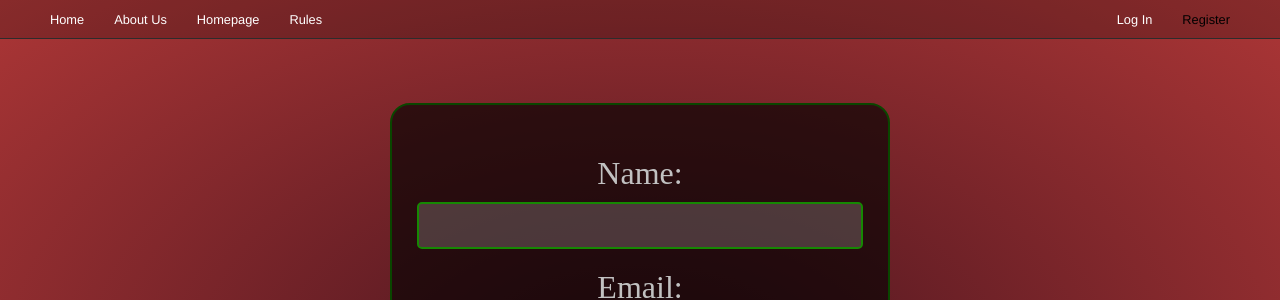
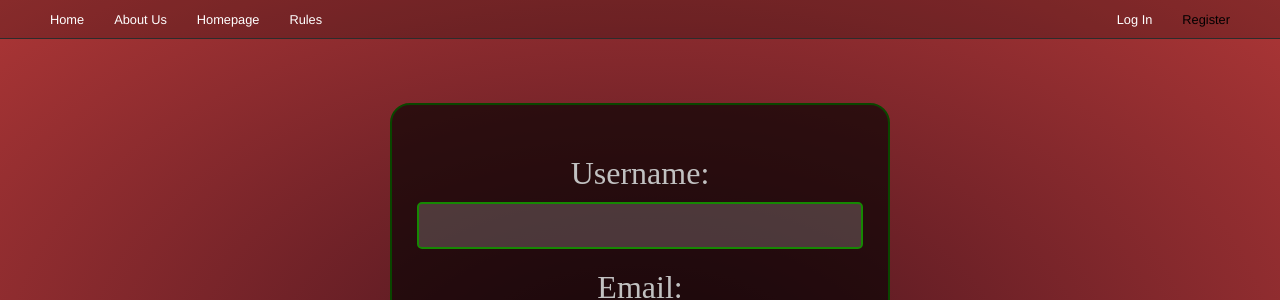
Before and after one commit to scalvo10/bjweb-frontend, a React (Vite) app: page /register in a window 1280 px wide. Shown: the top 300 px of the page. Built offline with nearby package versions, Linux system fonts and the light colour scheme.

Commit message:
deploy x2

```diff
--- a/src/pages/Forms/Register.jsx
+++ b/src/pages/Forms/Register.jsx
@@ -4,7 +4,7 @@ import API_URL from '../../config';
 import axios from 'axios';
 
 function RegisterForm() {
-  const [name, setName] = useState('');
+  const [username, setName] = useState('');
   const [email, setEmail] = useState('');
   const [password, setPassword] = useState('');
 
@@ -42,8 +42,8 @@ function RegisterForm() {
       <div className="form-container">
         <form onSubmit={handleSubmit}>
           <label>
-            Name:
-            <input className='input' type="text" value={name} onChange={handleNameChange} />
+            Username:
+            <input className='input' type="text" value={username} onChange={handleNameChange} />
           </label>
           <label>
             Email:
```
